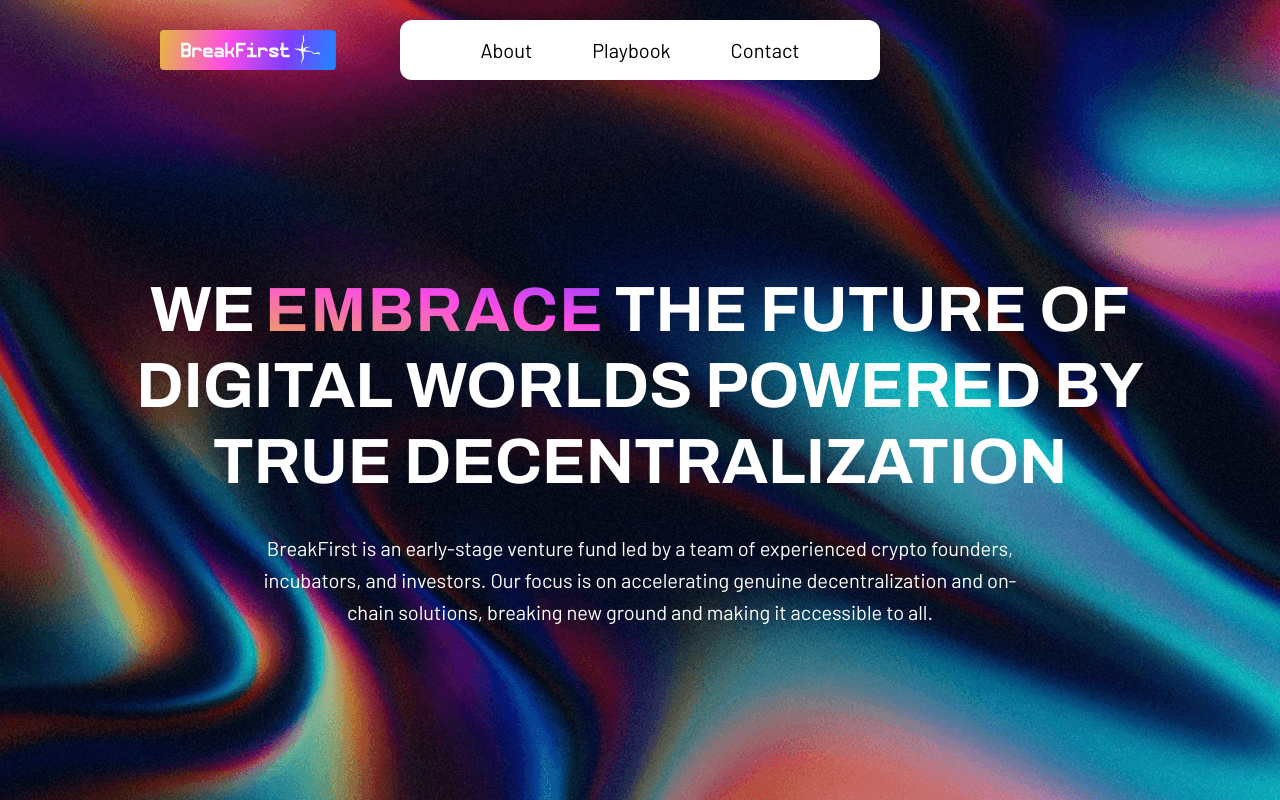
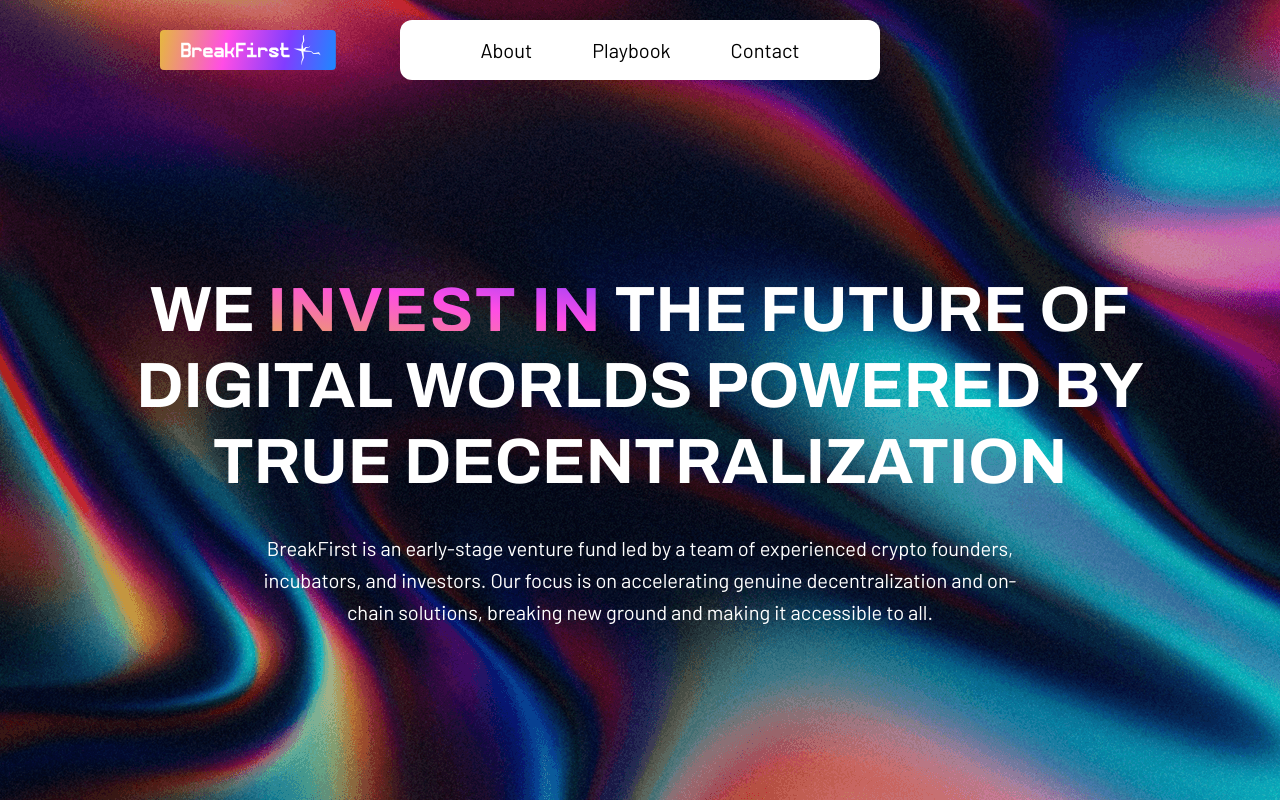
Before and after one commit to polkafoundry/breakfirst, a Next.js app: page / in a window 1280 px wide. Built offline with nearby package versions, Linux system fonts and the light colour scheme.

Commit message:
fix: add delay to animation

```diff
--- a/src/components/LandingPage/Headline/styles.css
+++ b/src/components/LandingPage/Headline/styles.css
@@ -26,31 +26,31 @@
   width: 149px;
   height: 27px;
   overflow: hidden;
-  animation: container-width-base infinite 9s ease;
+  animation: container-width-base infinite 9s ease 3s;
 
 
   @media screen and (min-width: 425px) {
     width: 188px;
     height: 34px;
-    animation: container-width-xs-sm infinite 9s ease;
+    animation: container-width-xs-sm infinite 9s ease 3s;
   }
 
   @media screen and (min-width: 640px) {
     width: 188px;
     height: 34px;
-    animation: container-width-xs-sm infinite 9s ease;
+    animation: container-width-xs-sm infinite 9s ease 3s;
   }
 
   @media screen and (min-width: 768px) {
     width: 210px;
     height: 41px;
-    animation: container-width-md infinite 9s ease;
+    animation: container-width-md infinite 9s ease 3s;
   }
 
   @media screen and (min-width: 1024px) {
     width: 334px;
     height: 58px;
-    animation: container-width-lg infinite 9s ease;
+    animation: container-width-lg infinite 9s ease 3s;
   }
 
 
@@ -165,7 +165,7 @@
 }
 
 .new-slide-text {
-  animation: anim-vertical infinite 9s ease-in-out;
+  animation: anim-vertical infinite 9s ease-in-out 3s;
 }
 
 
```
